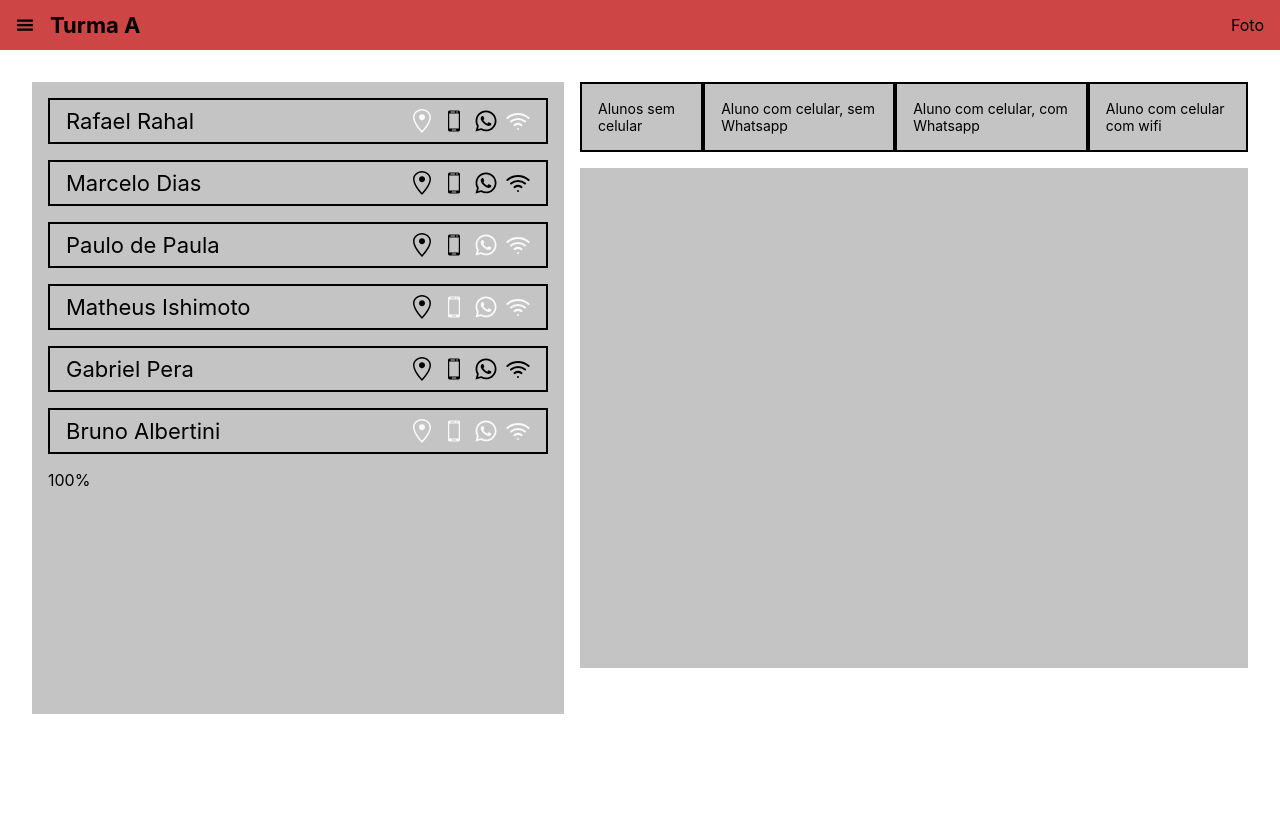
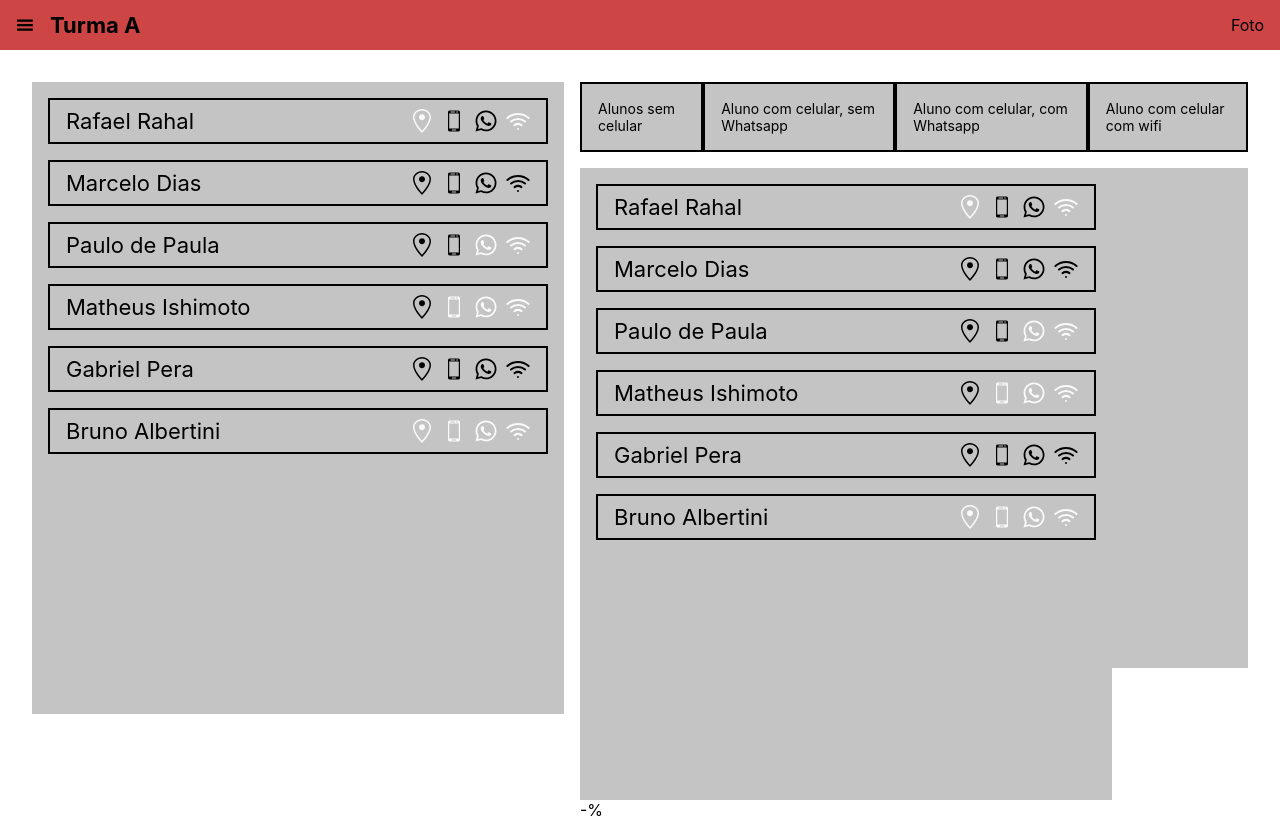
Before and after one commit to marcelodof/hackthon-covid, a React (Create React App) app in the folder front/: page / in a window 1280 px wide. Built offline with nearby package versions, Linux system fonts and the light colour scheme.

Commit message:
move student metrics

```diff
--- a/front/src/App.js
+++ b/front/src/App.js
@@ -58,7 +58,7 @@ function App() {
 
     const [activeFilter, setActiveFilter] = useState(null);
 
-    const [filteredStudentsPercentage, setFilteredStudentsPercentage] = useState(100);
+    const [filteredStudentsMetrics, setFilteredStudentsMetrics] = useState({studentsCount:null, studentsPercentage:null});
 
   const filterStudents = (filter) => {
     const filteredStudents = defaultStudents.filter((student) => {
@@ -73,10 +73,10 @@ function App() {
           return student[filter] && student["hasSmartphone"]
       }
     })
-    const percentage = (filteredStudents.length/defaultStudents.length).toFixed(2)*100
-    //const studentsCount = filteredStudents.length
+    const studentsPercentage = (filteredStudents.length/defaultStudents.length).toFixed(2)*100
+    const studentsCount = filteredStudents.length
+    setFilteredStudentsMetrics({studentsCount:studentsCount, studentsPercentage:studentsPercentage})
     setStudentsList(filteredStudents)
-    setFilteredStudentsPercentage(percentage)
     setActiveFilter(filter);
   }
 
@@ -84,8 +84,11 @@ function App() {
     <div className="App">
       <Navbar />
       <div className="content-container">
-        <StudentsContainer studentsList={studentsList} studentsMetrics={filteredStudentsPercentage}/>
-        <StudentsFilter handleFilter={filterStudents}/>
+        <StudentsContainer studentsList={defaultStudents} />
+        <StudentsFilter
+          handleFilter={filterStudents}
+          studentsList={studentsList}
+          studentsMetrics={filteredStudentsMetrics} />
       </div>
     </div>
   );
--- /dev/null
+++ b/front/src/Components/StudentMetrics/StudentMetrics.js
@@ -0,0 +1,3 @@
+import React from 'react';
+
+export const StudentMetrics = () => {}
--- a/front/src/Components/StudentsContainer/StudentsContainer.js
+++ b/front/src/Components/StudentsContainer/StudentsContainer.js
@@ -4,7 +4,7 @@ import { StudentItem } from '../StudentItem/StudentItem';
 
 import './StudentsContainer.css'
 
-export const StudentsContainer = ({studentsList, studentsMetrics}) => {
+export const StudentsContainer = ({studentsList}) => {
     return (
         <div className="students-container">
             {
@@ -18,12 +18,6 @@ export const StudentsContainer = ({studentsList, studentsMetrics}) => {
                             />
                 })
             }
-            <div className="students-metrics">
-                {
-                    studentsMetrics
-                }
-                %
-            </div>
         </div>
     )
 }
--- a/front/src/Components/StudentsFilter/StudentsFilter.js
+++ b/front/src/Components/StudentsFilter/StudentsFilter.js
@@ -1,8 +1,9 @@
 import React from 'react';
 
 import './StudentsFilter.css';
+import {StudentsContainer} from '../StudentsContainer/StudentsContainer'
 
-export const StudentsFilter = ({handleFilter}) => {
+export const StudentsFilter = ({handleFilter, studentsList, studentsMetrics}) => {
     return (
         <div className='filter-wrapper'>
             <div className='filter-buttons'>
@@ -20,7 +21,12 @@ export const StudentsFilter = ({handleFilter}) => {
                 </div>
             </div>
             <div className='filter-content'>
-
+                <StudentsContainer studentsList={studentsList}/>
+                <div className="students-metrics">
+                    {studentsMetrics.studentsCount} -
+                    {studentsMetrics.studentsPercentage}
+                    %
+                </div>
             </div>
         </div>
     )
```
